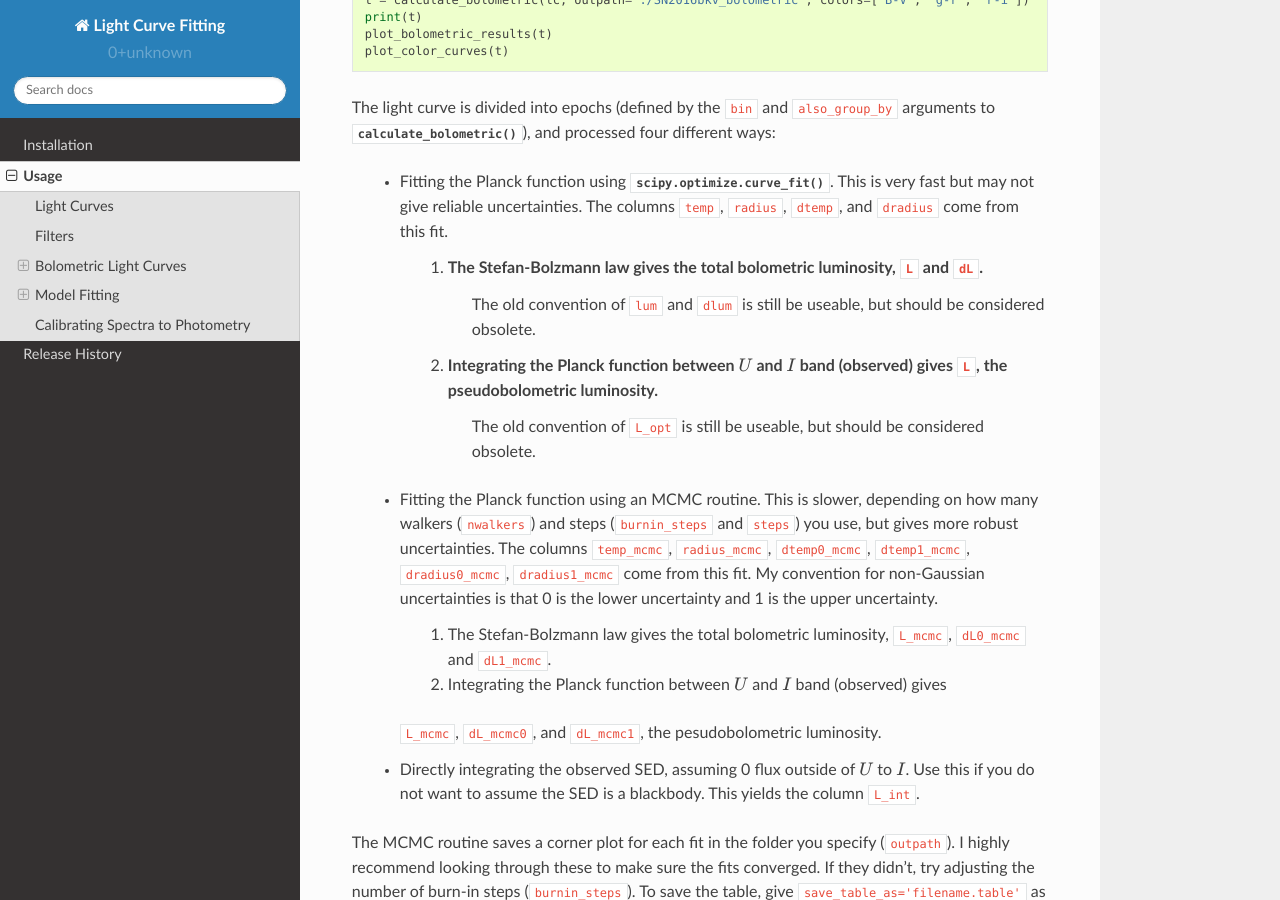
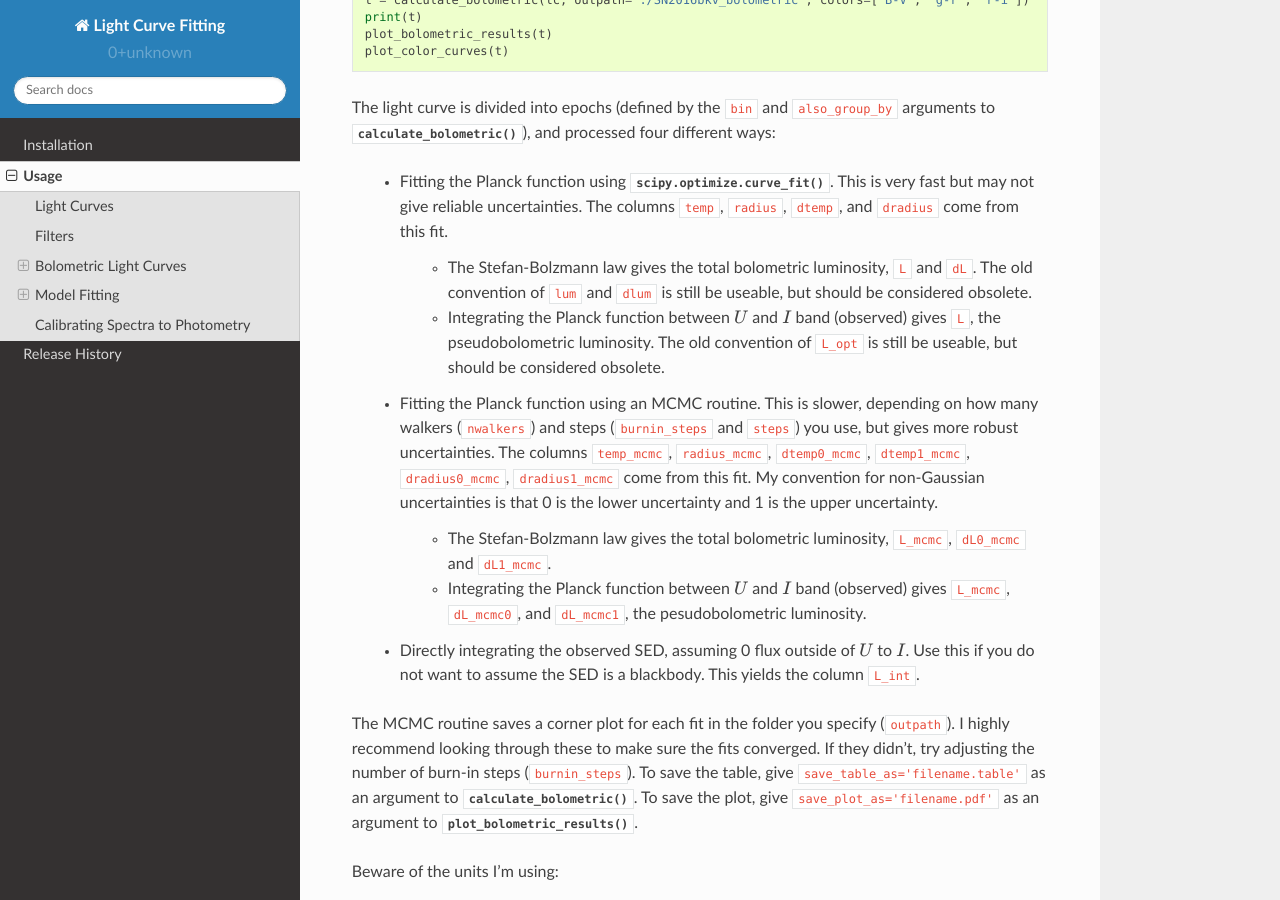
Before and after one commit to griffin-h/lightcurve_fitting, a Sphinx documentation site: the page built from docs/source/usage.rst, in a window 1280 px wide and 900 px high, scrolled down 2230 px. Built offline with Sphinx 7.4.7 and the Read the Docs theme 2.0.0, drawn with Linux system fonts in a browser that asks for light colours; pages that are not in the unit, such as notebooks, are missing from menus; some of the changed lines change nothing that is shown.

Commit message:
fix list formatting in documentation

```diff
--- a/docs/source/usage.rst
+++ b/docs/source/usage.rst
@@ -92,18 +92,21 @@ The light curve is divided into epochs (defined by the ``bin`` and ``also_group_
 
  * Fitting the Planck function using :func:`scipy.optimize.curve_fit`. This is very fast but may not give reliable uncertainties.
    The columns ``temp``, ``radius``, ``dtemp``, and ``dradius`` come from this fit.
-	1. The Stefan-Bolzmann law gives the total bolometric luminosity, ``L`` and ``dL``.
-		The old convention of ``lum`` and ``dlum`` is still be useable, but should be considered obsolete.
-	2. Integrating the Planck function between :math:`U` and :math:`I` band (observed) gives ``L``, the pseudobolometric luminosity.
-		The old convention of ``L_opt`` is still be useable, but should be considered obsolete.
+
+    * The Stefan-Bolzmann law gives the total bolometric luminosity, ``L`` and ``dL``.
+      The old convention of ``lum`` and ``dlum`` is still be useable, but should be considered obsolete.
+    * Integrating the Planck function between :math:`U` and :math:`I` band (observed) gives ``L``, the pseudobolometric luminosity.
+      The old convention of ``L_opt`` is still be useable, but should be considered obsolete.
+
  * Fitting the Planck function using an MCMC routine.
    This is slower, depending on how many walkers (``nwalkers``) and steps (``burnin_steps`` and ``steps``) you use,
    but gives more robust uncertainties.
    The columns ``temp_mcmc``, ``radius_mcmc``, ``dtemp0_mcmc``, ``dtemp1_mcmc``, ``dradius0_mcmc``, ``dradius1_mcmc`` come from this fit.
    My convention for non-Gaussian uncertainties is that 0 is the lower uncertainty and 1 is the upper uncertainty.
-	1. The Stefan-Bolzmann law gives the total bolometric luminosity, ``L_mcmc``, ``dL0_mcmc`` and ``dL1_mcmc``.
-	2. Integrating the Planck function between :math:`U` and :math:`I` band (observed) gives
-   ``L_mcmc``, ``dL_mcmc0``, and ``dL_mcmc1``, the pesudobolometric luminosity.
+
+    * The Stefan-Bolzmann law gives the total bolometric luminosity, ``L_mcmc``, ``dL0_mcmc`` and ``dL1_mcmc``.
+    * Integrating the Planck function between :math:`U` and :math:`I` band (observed) gives ``L_mcmc``, ``dL_mcmc0``, and ``dL_mcmc1``, the pesudobolometric luminosity.
+
  * Directly integrating the observed SED, assuming 0 flux outside of :math:`U` to :math:`I`.
    Use this if you do not want to assume the SED is a blackbody. This yields the column ``L_int``.
 
```
